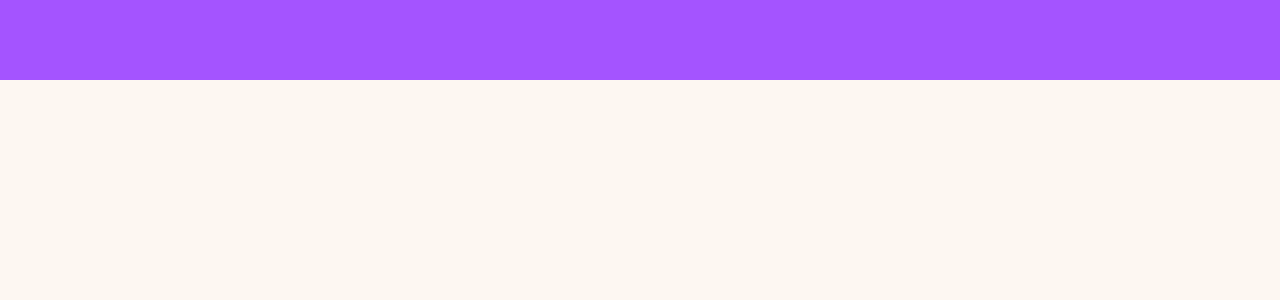
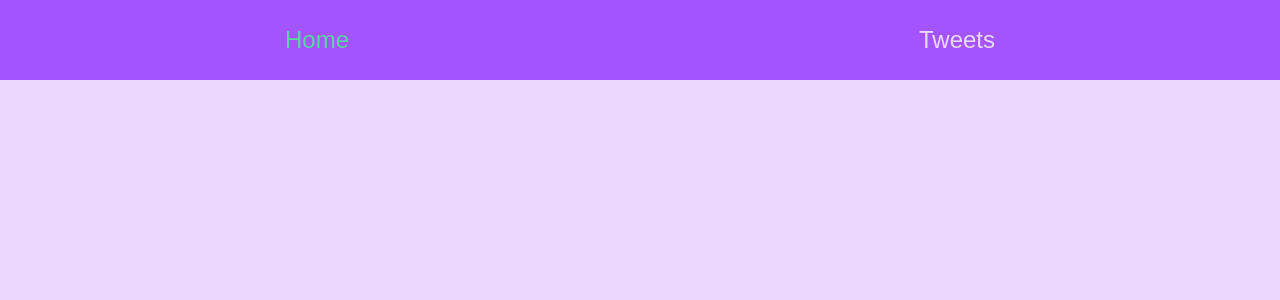
Before and after one commit to Olga1Chernova/test-tweets, a React (Create React App) app: page / in a window 1280 px wide. Shown: the top 300 px of the page. Built offline with nearby package versions, Linux system fonts and the light colour scheme.

Commit message:
created Header

```diff
--- a/src/components/Header/Header.jsx
+++ b/src/components/Header/Header.jsx
@@ -1,12 +1,24 @@
-import { Link } from 'react-router-dom';
+import { NavLink } from 'react-router-dom';
+
+import items from './items';
 
 import css from './Header.module.css';
+
+const getFullName = ({ isActive }) => {
+  return isActive ? `${css.link} ${css.active}` : `${css.link}`;
+};
+
 const Header = () => {
-  return (
-    <header className={css.header}>
 
-    </header>
-  );
+  const elements = items.map(({ id, text, link }) => (
+    <li key={id}>
+      <NavLink className={getFullName} to={link}>
+        {text}
+      </NavLink>
+    </li>
+  ));
+
+  return <ul className={css.header}>{elements}</ul>;
 };
 
 export default Header;
--- a/src/components/Header/Header.module.css
+++ b/src/components/Header/Header.module.css
@@ -6,6 +6,17 @@
   height: 80px;
   display: flex;
   align-items: center;
-  justify-content: center;
+  justify-content: space-around;
   background-color: var(--color-purple);
 }
+
+.link {
+  text-decoration: none;
+  color: var(--color-light);
+  display: inline-block;
+  font-size: 24px;
+}
+
+.active {
+  color: var(--color-blue);
+}
--- /dev/null
+++ b/src/components/Header/items.js
@@ -0,0 +1,16 @@
+import { nanoid } from "nanoid";
+
+const items = [
+    {
+        id: nanoid(),
+        text: "Home",
+        link: "/"
+    },
+    {
+        id: nanoid(),
+        text: "Tweets",
+        link: "/tweets"
+    }
+];
+
+export default items;
--- a/src/index.css
+++ b/src/index.css
@@ -1,10 +1,9 @@
 @import-normalize;
 
 :root {
-  --color-orange: #ffc107;
-  --color-light: #fdf7f2;
+  --color-light: #EBD8FF;
   --color-dark: #111111;
-  --color-blue-gradient: linear-gradient(
+  --color-violet-gradient: linear-gradient(
     114.99deg,
       #471CA9 -0.99%,
       #5736A3 54.28%,
@@ -14,7 +13,7 @@
   --color-light-blue: #cce4fb;
   --color-wight: #ffffff;
 
-  --color-green: #00c3ad;
+  --color-blue: #5CD3A8;
   --color-red: #f43f5e;
   --color-light-background: #fef9f9;
   --shadow-default: 3px 8px 14px rgba(136, 198, 253, 0.19);
--- a/src/pages/TweetsPage/TweetsPage.jsx
+++ b/src/pages/TweetsPage/TweetsPage.jsx
@@ -1,5 +1,7 @@
-export const TweetsPage = () => {
+const TweetsPage = () => {
   return (
-    <div>TweetsPage</div>
+    <p>TweetsPage</p>
   )
 }
+
+export default TweetsPage;
```
Also changed, not shown: src/components/TweetsList/TweetsList.jsx (added).
